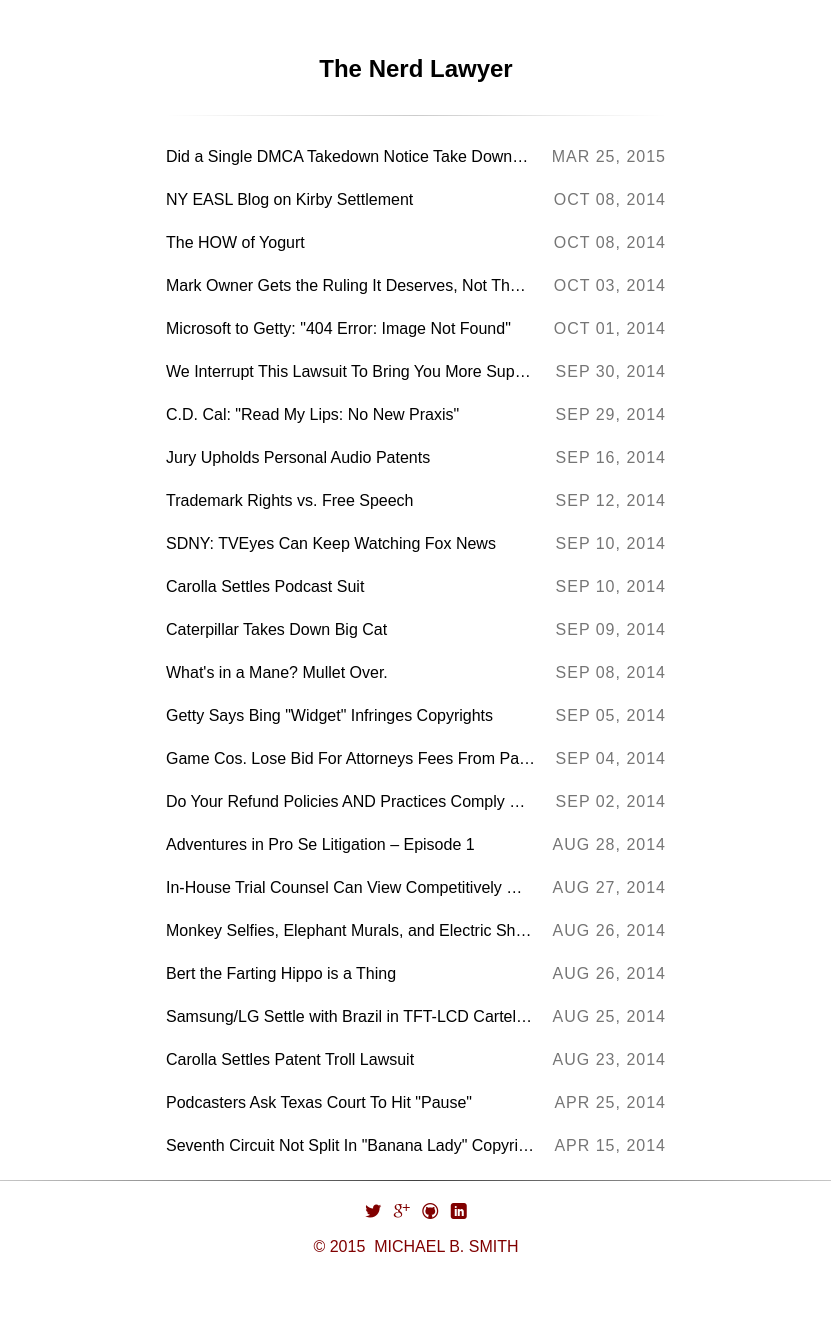
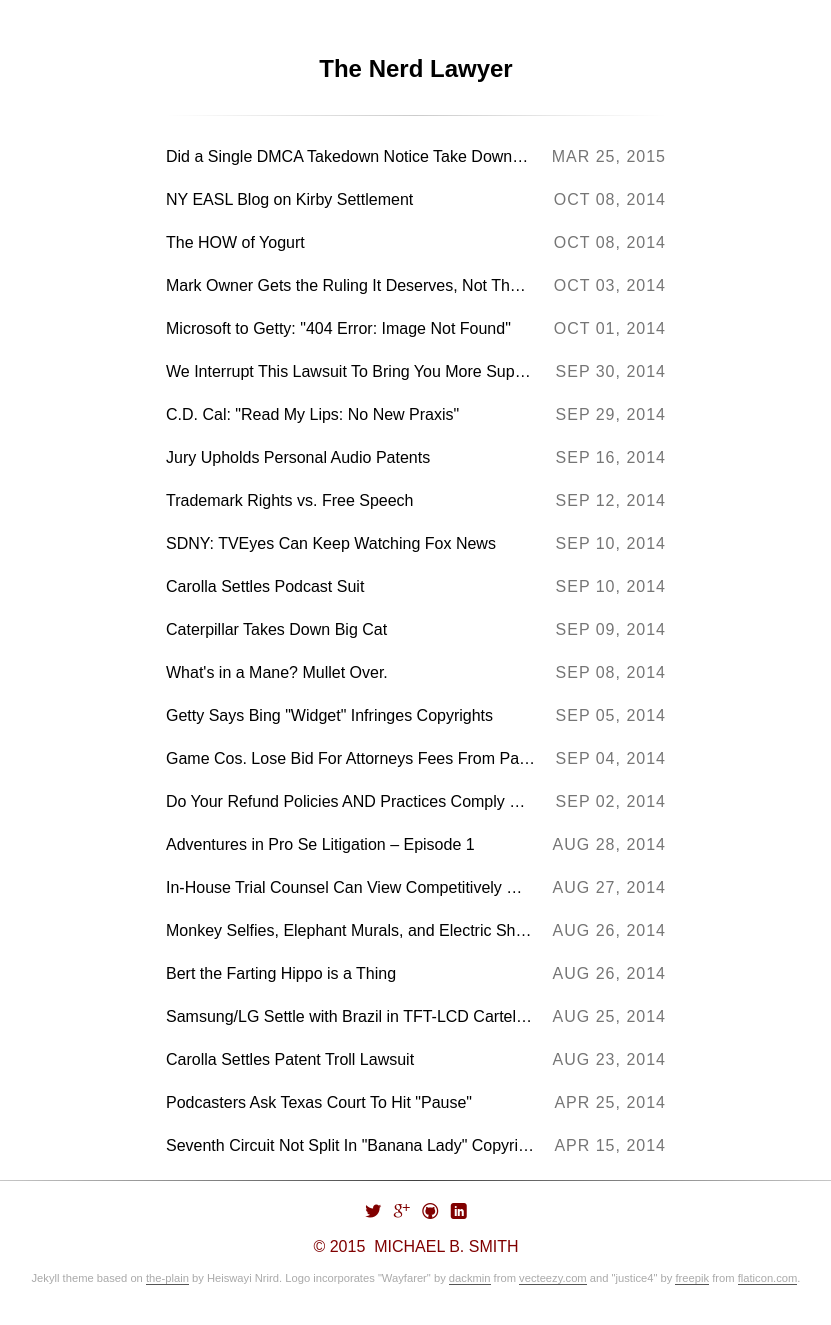
Before and after one commit to thenerdlawyer/github.io, a Jekyll site: the page built from index.html, in a window 1280 px wide. Shown: the whole page, without its empty margins (224-1055 px from the left). Built offline with Jekyll 4.4.1, drawn with Linux system fonts in a browser that asks for light colours; some web fonts are replaced.

Commit message:
added attributions

```diff
--- a/_includes/footer.html
+++ b/_includes/footer.html
@@ -8,6 +8,8 @@
     {% endfor %}
   </ul>
 <div class="credits">
-<span>&copy; {{ site.time | date: '%Y' }} &nbsp;{{ site.author_name | upcase }}</span></br> <br>
+<span>&copy; {{ site.time | date: '%Y' }} &nbsp;{{ site.author_name | upcase }}</span>
+</div>
+<div class="attribution">Jekyll theme based on <a href="http://heiswayi.github.io/the-plain.html">the-plain</a> by Heiswayi Nrird. Logo incorporates "Wayfarer" by <a href="http://vecteezy.com/members/dackmin">dackmin</a> from <a rel="nofollow" href="http://www.vecteezy.com/">vecteezy.com</a> and "justice4" by <a href="http://www.flaticon.com/authors/freepik">freepik</a> from <a href="http://flaticon.com">flaticon.com</a>.
 </div>
 </footer>
--- a/_sass/main.scss
+++ b/_sass/main.scss
@@ -418,6 +418,12 @@ ul.footer-links li{
 .credits{
   padding: 1rem 0rem;
 }
+.attribution{
+    font-size: .7em;
+    text-align: center;
+    color: darkgray;
+    padding: none;
+}
 /* --- Icomoon icon fonts CSS --*/
 @font-face {
   font-family: 'icomoon';
```
